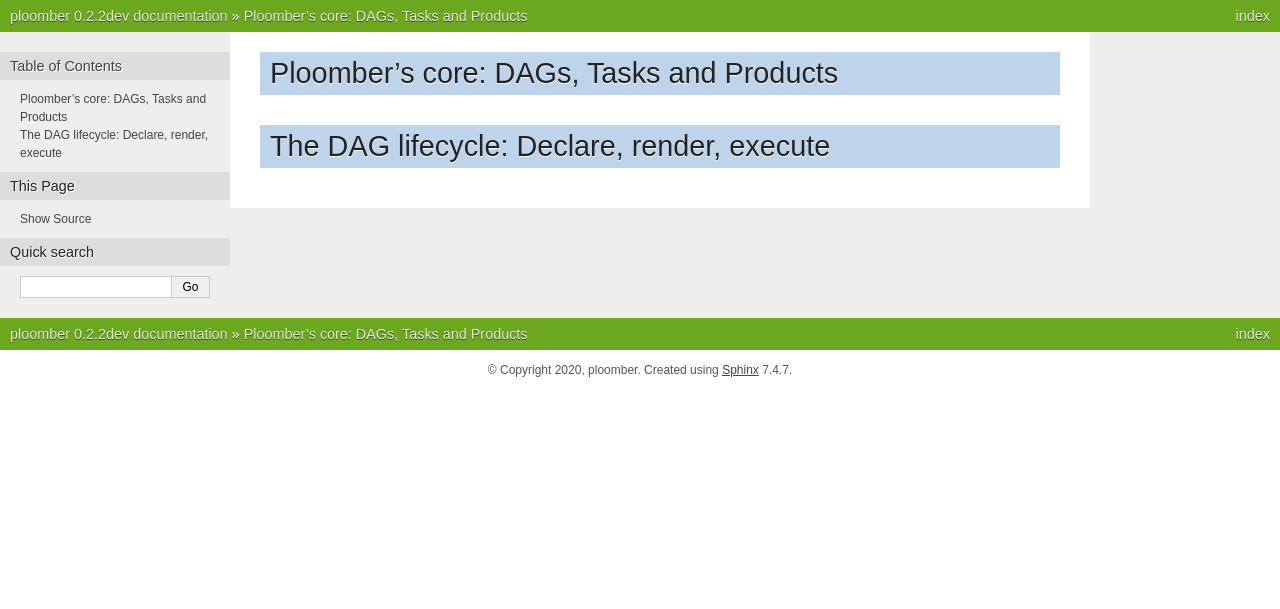
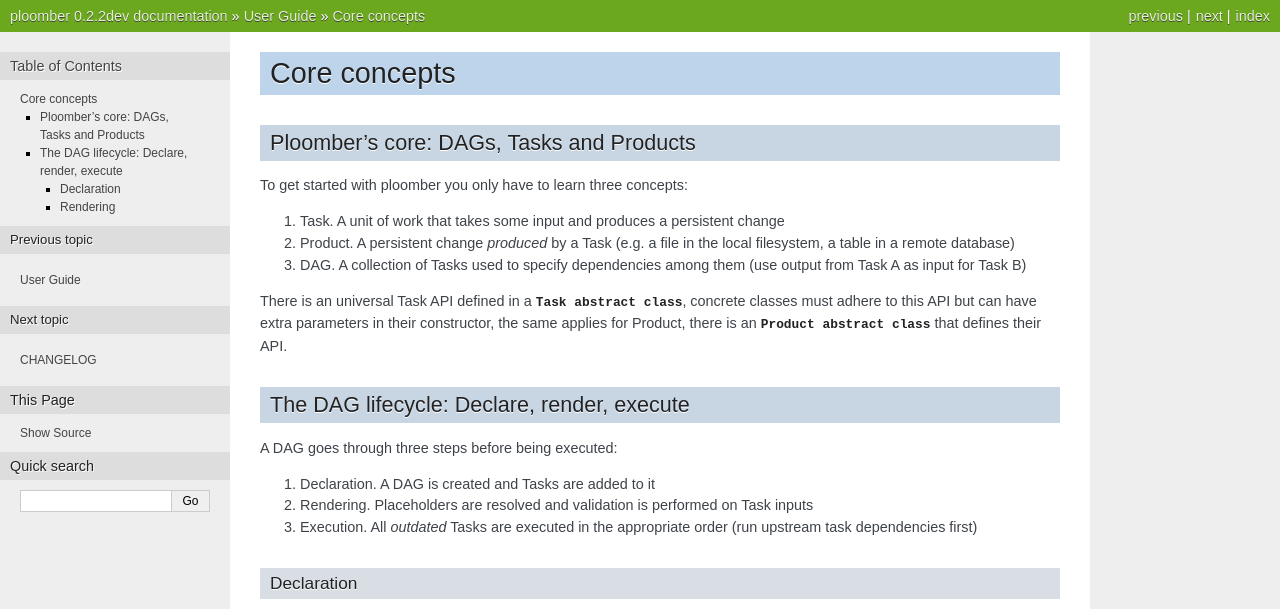
Before and after one commit to ploomber/ploomber, a Sphinx documentation site: the page built from doc/guide/core.rst, in a window 1280 px wide and 1400 px high. Shown: the top 609 px of the window. Built offline with Sphinx 7.4.7, drawn with Linux system fonts in a browser that asks for light colours; some of the changed text lies outside the part shown; grey boxes are pictures that could not be loaded.

Commit message:
guide - wip

```diff
--- a/doc/guide/core.rst
+++ b/doc/guide/core.rst
@@ -1,7 +1,106 @@
+Core concepts
+-------------
+
 Ploomber's core: DAGs, Tasks and Products
------------------------------------------
+=========================================
+
+To get started with ploomber you only have to learn three concepts:
+
+1. Task. A unit of work that takes some input and produces a persistent change
+2. Product. A persistent change *produced* by a Task (e.g. a file in the local filesystem, a table in a remote database)
+3. DAG. A collection of Tasks used to specify dependencies among them (use output from Task A as input for Task B)
+
+There is an universal Task API defined in a :class:`Task abstract class <ploomber.tasks.Task>`, concrete classes
+must adhere to this API but can have extra parameters in their constructor,
+the same applies for Product, there is an :class:`Product abstract class <ploomber.products.Product>` that defines their API.
 
 The DAG lifecycle: Declare, render, execute
--------------------------------------------
+===========================================
+
+A DAG goes through three steps before being executed:
+
+1. Declaration. A DAG is created and Tasks are added to it
+2. Rendering. Placeholders are resolved and validation is performed on Task inputs
+3. Execution. All *outdated* Tasks are executed in the appropriate order (run upstream task dependencies first)
+
+Declaration
+***********
+
+
+.. ipython:: python
+
+    from pathlib import Path
+    import pandas as pd
+    from ploomber import DAG
+    from ploomber.tasks import PythonCallable, SQLUpload
+    from ploomber.clients import SQLAlchemyClient
+    from ploomber.products import File, SQLiteRelation
+
+
+The simplest Task is PythonCallable, which takes a callable (e.g. a function) as its first argument. The only requirement for the functions is to have a product
+argument, if the task has dependencies, it must have an upstream argument as well.
+
+.. ipython:: python
+
+    def _one_task(product):
+        pd.DataFrame({'one_column': [1, 2, 3]}).to_csv(str(product))
+
+.. ipython:: python
+
+    def _another_task(upstream, product):
+        df = pd.read_csv(str(upstream['one_task']))
+        df['another_column'] = df['one_column'] + 1
+
+.. ipython:: python
+
+    # instantiate dag
+    dag = DAG()
+
+
+.. ipython:: python
+
+    # instantiate two tasks and add them to the DAG
+    one_task = PythonCallable(_one_task, File('one_file'), dag, 'one')
+    another_task = PythonCallable(_another_task, File('another_file'), dag, 'another')
+    # declare dependencies: another_task depends on one_task
+    one_task >> another_task
+
+Rendering
+*********
+
+Rendering is a pre-processing step where placeholders are resolved and
+a few validation checks are run. Placeholders exist to succinctly declare
+DAGs, once a parameter is declared, it can be used in several contexts. Placeholders are extremely useful for propagating values in a DAG.
+
+Once you declare a dependency, you make the product(s) of the upstream Task
+available to the downstream Task at render time, this allows you to only
+define a product once and propagate it to downstream tasks.
+
+Within the downstream task, you can access upstream dependencies using jinja syntax via the `upstream` key. Any parameter passed to the Task via the
+`param` parameter, will also be available at rendering time.
+
+
+.. ipython:: python
+
+    client = SQLAlchemyClient('sqlite:///my_db.db')
+    dag.clients[SQLUpload] = client
+    dag.clients[SQLiteRelation] = client
+
+
+.. ipython:: python
+
+    sql_task = SQLUpload('{{upstream["another"]}}',
+                         SQLiteRelation((None, '{{upstream["another"].name}}', 'table')),
+                         dag, 'sql')
+    another_task >> sql_task
+
+
+
+.. ipython:: python
+
+    dag.render()
+    sql_task
+
+.. talk about debugging rendering
 
 .. talk about source code tracking, parameter passing
--- /dev/null
+++ b/doc/guide/extending.rst
@@ -0,0 +1,2 @@
+Extending Ploomber
+------------------
--- /dev/null
+++ b/doc/guide/rendering.rst
@@ -0,0 +1,5 @@
+
+Static file management with SourceLoader
+========================================
+
+.. defining macros, jinja environments, etc...
--- /dev/null
+++ b/doc/guide_index.rst
@@ -0,0 +1,7 @@
+User Guide
+==========
+
+.. toctree::
+    :maxdepth: 1
+
+    guide/core
--- a/doc/index.rst
+++ b/doc/index.rst
@@ -29,6 +29,7 @@
    :maxdepth: 3
 
    api
+   guide_index
    changelog
 
 
```
Also changed, not shown: doc/guide/structuring.rst (+14 -0 lines), doc/guide/versioning.rst (added, +13 -0 lines), 1 other file.
